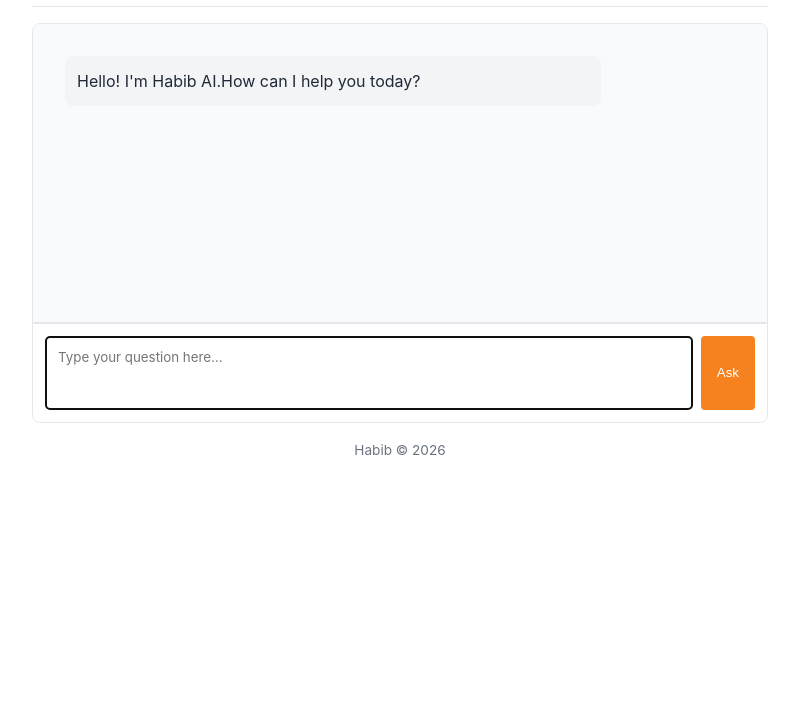
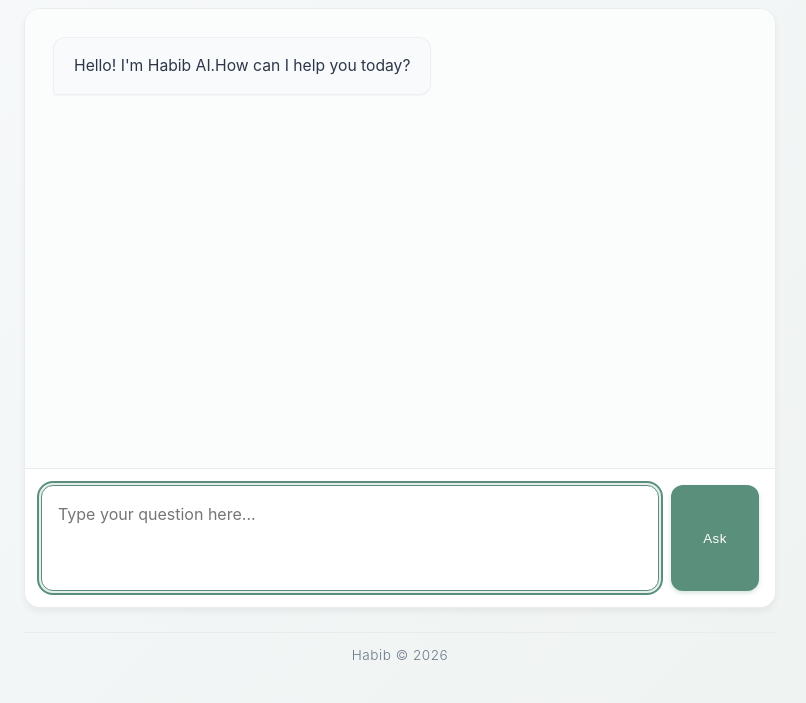
Before and after one commit to s21rp/llm-chat-app, a website: page public/index.html in a window 1280 px wide. Shown: the part 178-881 px from the top of the page, without its empty margins (240-1046 px from the left). Before the commit the page ends 800 px from the top, so only its background shows below. Drawn offline with Linux system fonts and the light colour scheme.

Commit message:
Update index.html

```diff
--- a/public/index.html
+++ b/public/index.html
@@ -6,14 +6,21 @@
 		<title>Habib AI</title>
 	<style>
 			:root {
-				--primary-color: #f6821f;
-				--primary-hover: #e67e22;
-				--light-bg: #f9fafb;
-				--border-color: #e5e7eb;
-				--text-color: #1f2937;
-				--text-light: #6b7280;
-				--user-msg-bg: #fff2e6;
-				--assistant-msg-bg: #f3f4f6;
+    /* Zen-inspired color palette: soft, natural, and calming */
+    --primary-color: #5a8f7b;        /* Muted sage green */
+    --primary-hover: #4a7a6b;        /* Slightly deeper green */
+    --light-bg: #fbfcfc;             /* Almost white with warm undertone */
+    --border-color: #e8edeb;         /* Soft neutral border */
+    --text-color: #2d3748;           /* Dark gray (not harsh black) */
+    --text-light: #6c7a89;           /* Medium gray for secondary text */
+    --user-msg-bg: #f8fbf9;          /* Very subtle green tint */
+    --assistant-msg-bg: #f9fafc;     /* Very subtle blue tint */
+    --shadow-sm: 0 1px 2px rgba(0, 0, 0, 0.04);
+    --shadow-md: 0 4px 6px rgba(0, 0, 0, 0.05);
+    --radius-sm: 8px;
+    --radius-md: 12px;
+    --radius-lg: 16px;
+    --transition: all 0.25s cubic-bezier(0.16, 1, 0.3, 1);
 }
 
 * {
@@ -23,122 +30,314 @@
 }
 
 body {
-				font-family:
-					-apple-system, BlinkMacSystemFont, "Segoe UI", Roboto, Oxygen, Ubuntu,
-					Cantarell, sans-serif;
-				line-height: 1.66;
+    font-family: -apple-system, BlinkMacSystemFont, "Segoe UI", Roboto, "Helvetica Neue", Arial, sans-serif;
+    line-height: 1.6;
     color: var(--text-color);
+    background: linear-gradient(135deg, #f8fafc 0%, #eef2f0 100%);
+    padding: 1.5rem;
+    margin: 0 auto;
     max-width: 800px;
-				margin: 0 auto;
-				padding: 2rem;
+    transition: var(--transition);
+}
+
+/* Responsive adjustments for mobile */
+@media (max-width: 768px) {
+    body {
+        padding: 1rem;
+        font-size: 0.95rem;
+    }
 }
 
 header {
     text-align: center;
-				margin-bottom: 1rem;
-				padding: 1rem 0;
+    margin-bottom: 1.5rem;
+    padding: 1.25rem 0;
     border-bottom: 1px solid var(--border-color);
+    transition: var(--transition);
 }
 
 h1 {
-				font-size: 3rem;
+    font-size: 2.5rem;
     color: var(--primary-color);
+    font-weight: 600;
+    letter-spacing: -0.5px;
+    margin-bottom: 0.25rem;
+    transition: var(--transition);
 }
 
+h2 {
+    color: var(--text-light);
+    font-weight: 400;
+    font-size: 1.15rem;
+    letter-spacing: 0.5px;
+}
+
+/* Chat container improvements */
 .chat-container {
     display: flex;
     flex-direction: column;
-				height: calc(100vh - 600px);
-				min-height: 400px;
+    height: 75vh;
+    min-height: 450px;
+    border-radius: var(--radius-lg);
+    overflow: hidden;
+    box-shadow: var(--shadow-md);
+    background: white;
+    transition: var(--transition);
     border: 1px solid var(--border-color);
-				border-radius: 8px;
-				overflow: hidden;
+}
+
+/* Responsive height adjustments */
+@media (max-width: 768px) {
+    .chat-container {
+        height: 80vh;
+        min-height: 350px;
+        border-radius: var(--radius-md);
+    }
 }
 
 .chat-messages {
     flex: 1;
     overflow-y: auto;
-				padding: 2rem;
+    padding: 1.75rem;
     background-color: var(--light-bg);
+    display: flex;
+    flex-direction: column;
+    gap: 1.25rem;
+    scroll-behavior: smooth;
 }
 
+/* Message styling with Zen aesthetics */
 .message {
-				margin-bottom: 1rem;
-				padding: 0.75rem;
-				border-radius: 8px;
-				max-width: 80%;
+    padding: 1rem 1.25rem;
+    border-radius: var(--radius-md);
+    max-width: 85%;
+    position: relative;
+    animation: fadeIn 0.3s ease-out forwards;
+    box-shadow: var(--shadow-sm);
+    line-height: 1.5;
+}
+
+@keyframes fadeIn {
+    from { opacity: 0; transform: translateY(10px); }
+    to { opacity: 1; transform: translateY(0); }
 }
 
 .message p {
-				white-space: pre-line;
+    white-space: pre-wrap;
     margin: 0;
-				overflow-wrap: anywhere;
+    overflow-wrap: break-word;
+    font-size: 0.98rem;
 }
 
+/* User message styling */
 .user-message {
     background-color: var(--user-msg-bg);
     align-self: flex-end;
+    border-bottom-right-radius: 4px;
     margin-left: auto;
+    border: 1px solid rgba(90, 143, 123, 0.12);
 }
 
+/* Assistant message styling */
 .assistant-message {
     background-color: var(--assistant-msg-bg);
     align-self: flex-start;
+    border-bottom-left-radius: 4px;
+    border: 1px solid rgba(108, 122, 137, 0.08);
 }
 
-			.message-input {
-				display: flex;
-				padding: 0.75rem;
-				border-top: 2px solid var(--border-color);
-				background-color: white;
-			}
-
-			#user-input {
-				flex: 1;
-				padding: 0.75rem;
-				border: 1px solid var(--border-color);
-				border-radius: 4px;
-				font-family: inherit;
-				resize: none;
-				min-height: 60px;
-			}
-
-			#send-button {
-				margin-left: 0.5rem;
-				padding: 0 1rem;
-				background-color: var(--primary-color);
-				color: white;
-				border: none;
-				border-radius: 4px;
-				cursor: pointer;
-				transition: background-color 0.2s;
-			}
-
-			#send-button:hover {
-				background-color: var(--primary-hover);
-			}
-
-			#send-button:disabled {
-				background-color: var(--text-light);
-				cursor: not-allowed;
-			}
-
+/* Typing indicator with animation */
 .typing-indicator {
     display: none;
     font-style: italic;
     color: var(--text-light);
-				padding: 1rem;
+    padding: 1rem 1.75rem;
+    align-self: flex-start;
+    animation: pulse 1.5s infinite;
 }
 
 .typing-indicator.visible {
     display: block;
 }
 
+@keyframes pulse {
+    0% { opacity: 0.6; }
+    50% { opacity: 1; }
+    100% { opacity: 0.6; }
+}
+
+/* Message input area */
+.message-input {
+    display: flex;
+    padding: 1rem;
+    border-top: 1px solid var(--border-color);
+    background-color: white;
+    gap: 0.75rem;
+}
+
+#user-input {
+    flex: 1;
+    padding: 1rem;
+    border: 1px solid var(--border-color);
+    border-radius: var(--radius-md);
+    font-family: inherit;
+    resize: none;
+    min-height: 56px;
+    font-size: 1rem;
+    transition: var(--transition);
+    line-height: 1.5;
+    box-shadow: inset 0 1px 2px rgba(0, 0, 0, 0.03);
+}
+
+#user-input:focus {
+    outline: none;
+    border-color: var(--primary-color);
+    box-shadow: 0 0 0 3px rgba(90, 143, 123, 0.15);
+}
+
+#send-button {
+    padding: 0 1.25rem;
+    background-color: var(--primary-color);
+    color: white;
+    border: none;
+    border-radius: var(--radius-md);
+    cursor: pointer;
+    transition: var(--transition);
+    font-weight: 500;
+    letter-spacing: 0.5px;
+    min-width: 72px;
+    display: flex;
+    align-items: center;
+    justify-content: center;
+    box-shadow: 0 2px 4px rgba(90, 143, 123, 0.25);
+}
+
+#send-button:hover {
+    background-color: var(--primary-hover);
+    transform: translateY(-1px);
+    box-shadow: 0 4px 8px rgba(90, 143, 123, 0.3);
+}
+
+#send-button:active {
+    transform: translateY(0);
+}
+
+#send-button:disabled {
+    background-color: #a0b8b3;
+    cursor: not-allowed;
+    transform: none;
+    box-shadow: none;
+}
+
+/* Footer styling */
 footer {
-				margin-top: 1rem;
+    margin-top: 1.5rem;
     text-align: center;
     font-size: 0.85rem;
     color: var(--text-light);
+    padding: 0.75rem;
+    border-top: 1px solid var(--border-color);
+    font-weight: 300;
+    letter-spacing: 0.5px;
+}
+
+/* Scrollbar styling for WebKit */
+.chat-messages::-webkit-scrollbar {
+    width: 6px;
+}
+
+.chat-messages::-webkit-scrollbar-track {
+    background: var(--light-bg);
+    border-radius: 10px;
+}
+
+.chat-messages::-webkit-scrollbar-thumb {
+    background: #cbd5e0;
+    border-radius: 10px;
+    transition: var(--transition);
+}
+
+.chat-messages::-webkit-scrollbar-thumb:hover {
+    background: #a0aec0;
+}
+
+/* Mobile optimizations */
+@media (max-width: 480px) {
+    h1 {
+        font-size: 2.1rem;
+    }
+
+    h2 {
+        font-size: 1.05rem;
+    }
+
+    .chat-messages {
+        padding: 1.25rem;
+        gap: 1rem;
+    }
+
+    .message {
+        max-width: 92%;
+        padding: 0.9rem 1.1rem;
+        font-size: 0.95rem;
+    }
+
+    .message-input {
+        padding: 0.85rem;
+        flex-direction: column;
+    }
+
+    #user-input {
+        min-height: 50px;
+        padding: 0.9rem;
+        margin-bottom: 0.5rem;
+    }
+
+    #send-button {
+        min-width: 100%;
+        padding: 0.9rem;
+        margin: 0;
+    }
+
+    footer {
+        font-size: 0.8rem;
+        padding: 0.5rem;
+    }
+}
+
+/* Subtle hover effects for desktop */
+@media (min-width: 769px) {
+    .message:hover {
+        transform: translateY(-1px);
+        box-shadow: 0 2px 4px rgba(0, 0, 0, 0.06);
+    }
+
+    #send-button {
+        min-width: 88px;
+    }
+}
+
+/* Focus states for accessibility */
+#user-input:focus-visible {
+    outline: 2px solid var(--primary-color);
+    outline-offset: 2px;
+}
+
+#send-button:focus-visible {
+    outline: 2px solid rgba(90, 143, 123, 0.5);
+    outline-offset: 2px;
+}
+
+/* Reduce motion for accessibility */
+@media (prefers-reduced-motion: reduce) {
+    * {
+        transition: none !important;
+        animation: none !important;
+    }
+
+    .message {
+        animation: none !important;
+    }
 }
 		</style>
 	</head>
```
Lines whose indentation alone changed are shown as unchanged.
